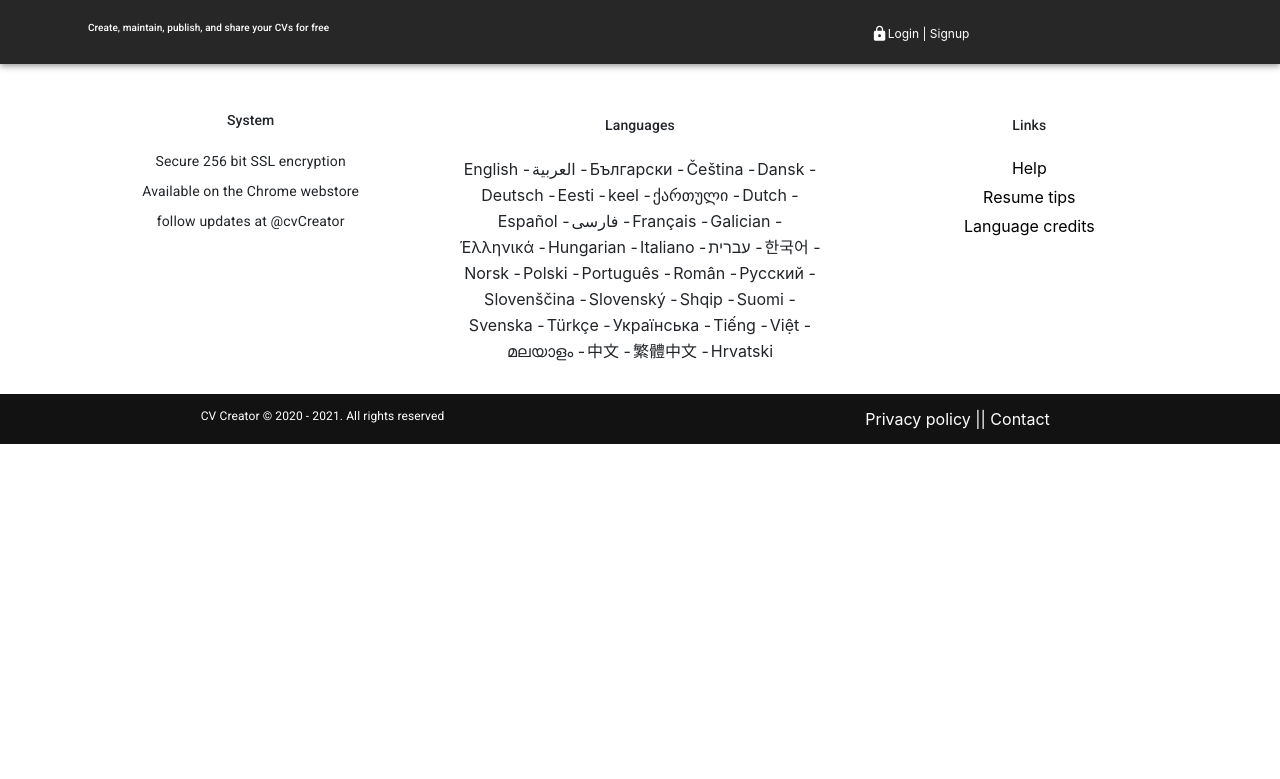
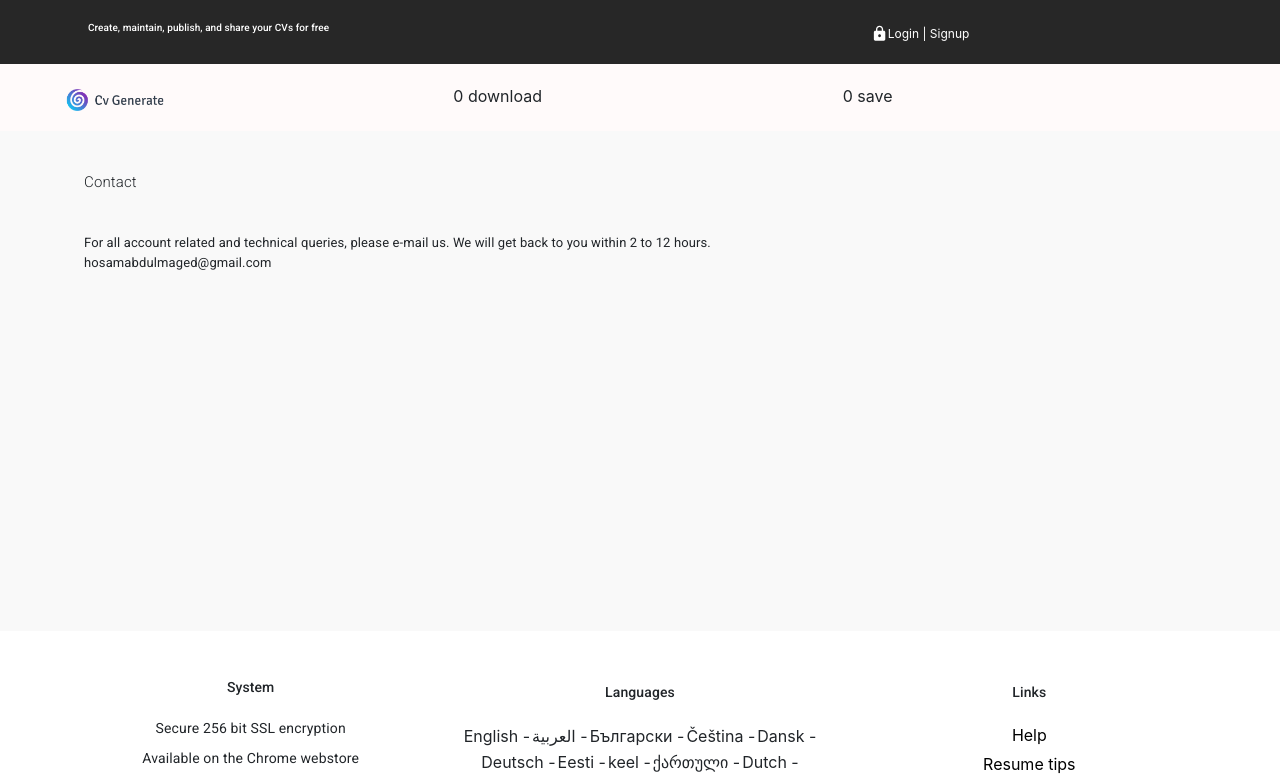
Before and after one commit to hossamabdulmagid/mui-react, a React (Create React App) app: page /contact in a window 1280 px wide. Shown: the top 779 px of the page. Built offline with nearby package versions, Linux system fonts and the light colour scheme.

Commit message:
added contact page

```diff
--- a/src/App.tsx
+++ b/src/App.tsx
@@ -8,6 +8,7 @@ import Help from './pages/help/help.component';
 import ResumeTips from './pages/resume-tips/resume-tips.component';
 import LanguagePage from './pages/languages-pages/languages-pages.component';
 import PrivacyPage from './pages/privcacy-policy/privacy-policy-component';
+import ContactPage from './pages/contact-page/contact-page.component';
 const App = () => {
   return (
     <div className="App">
@@ -19,6 +20,7 @@ const App = () => {
         <Route path="/tips" element={<ResumeTips />} />
         <Route path="/lang" element={<LanguagePage />} />
         <Route path="/privacy-policy" element={<PrivacyPage />} />
+        <Route path="/contact" element={<ContactPage />} />
       </Routes>
       <ContentLanguage />
       <Footer />
--- /dev/null
+++ b/src/pages/contact-page/contact-page.component.tsx
@@ -0,0 +1,31 @@
+import { Stack, Grid, Container, Box, Typography } from "@mui/material";
+import Header from '../../component/header/header.component';
+
+const ContactPage: React.FC = (): JSX.Element => {
+    return (
+        <>
+            <Header />
+            <Box sx={{ backgroundColor: "rgb(249, 249, 249)", padding: "20px", paddingBottom: '30px', minHeight: '500px' }}>
+                <Container>
+                    <Stack>
+                        <Grid spacing={2} container >
+                            <Grid item xs={12} md={12}>
+                                <Typography sx={{ padding: '20px', fontSize: '15px', fontWeight: '200' }}>
+                                    Contact
+                                </Typography>
+                                <Typography sx={{ padding: '20px', fontSize: '13px' }}>
+                                    For all account related and technical queries, please e-mail us. We will get back to you within 2 to 12 hours.
+                                    <br />
+                                    hosamabdulmaged@gmail.com
+                                </Typography>
+                            </Grid>
+                        </Grid>
+                    </Stack>
+                </Container>
+            </Box>
+        </>
+
+    );
+}
+
+export default ContactPage;
--- a/src/pages/privcacy-policy/privacy-policy-component.tsx
+++ b/src/pages/privcacy-policy/privacy-policy-component.tsx
@@ -6,7 +6,7 @@ const PrivacyPage: React.FC = (): JSX.Element => {
     return (
         <Fragment>
             <Header />
-            <Box sx={{ backgroundColor: "rgb(249, 249, 249)", padding: "20px",paddingBottom:'30px' }}>
+            <Box sx={{ backgroundColor: "rgb(249, 249, 249)", padding: "20px", paddingBottom: '30px' }}>
                 <Container>
                     <Stack>
                         <Grid container spacing={2}>
--- a/src/pages/signin-signup/signin-signup.component.tsx
+++ b/src/pages/signin-signup/signin-signup.component.tsx
@@ -2,7 +2,7 @@ import { Container, Grid, Box } from '@mui/material';
 import SignUp from '../../component/singup/signup.component';
 import SignIn from '../../component/signin/signin.component';
 import Header from '../../component/header/header.component';
-const SignInSignUpPage = () => {
+const SignInSignUpPage: React.FC = (): JSX.Element => {
     return (
         <>
             <Header />
```
